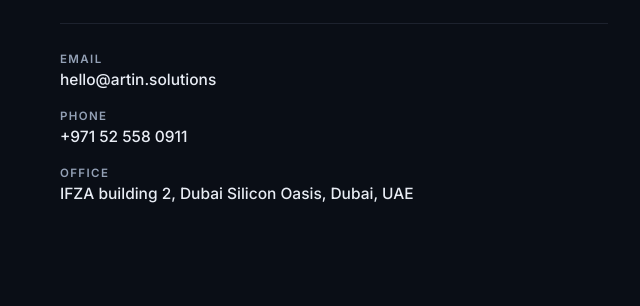
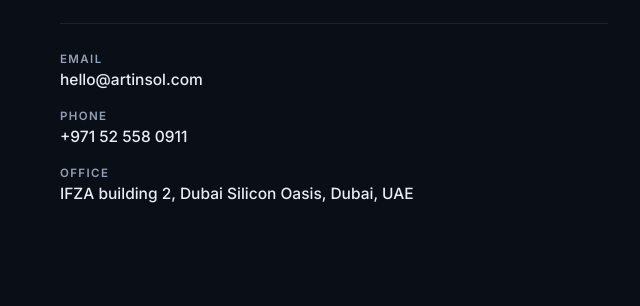
Before and after one commit to artinso/website, a plain HTML site: page index.html in a window 1280 px wide. Shown: the part 3458-3764 px from the top of the page, 0-640 px from the left. Drawn offline with Linux system fonts and the light colour scheme.

Commit message:
Update contact email address in index.html

```diff
--- a/index.html
+++ b/index.html
@@ -394,7 +394,7 @@
       <div class="contact-info">
         <div class="contact-row">
           <span class="contact-label">Email</span>
-          <span class="contact-value"><a href="mailto:hello@artin.solutions">hello@artin.solutions</a></span>
+          <span class="contact-value"><a href="mailto:hello@artinsol.com">hello@artinsol.com</a></span>
         </div>
         <div class="contact-row">
           <span class="contact-label">Phone</span>
```
